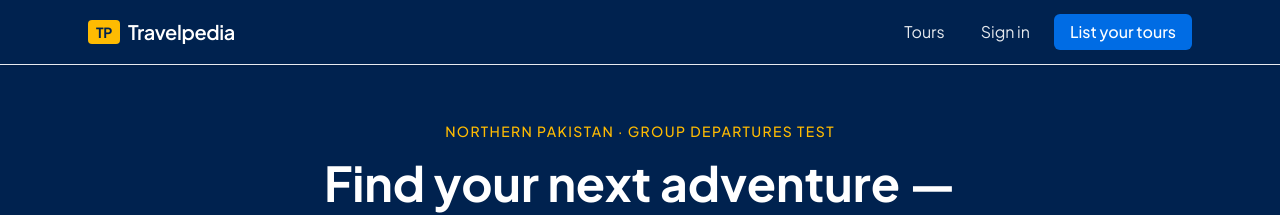
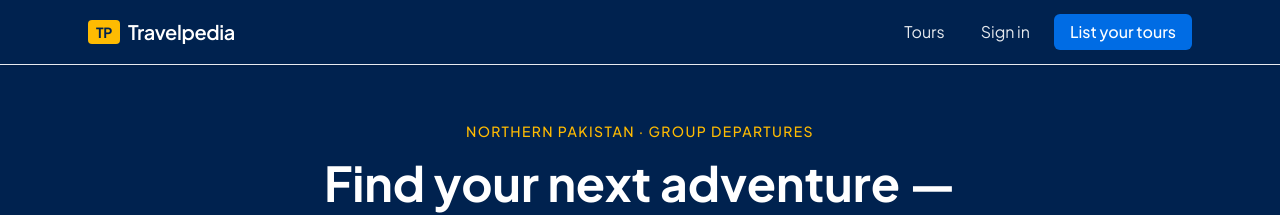
Before and after one commit to shehreee/travelpedia, a Next.js app: page / in a window 1280 px wide. Shown: the top 215 px of the page. Built offline with nearby package versions, Linux system fonts and the light colour scheme; no server answers; the database is empty.

Commit message:
revert test

```diff
--- a/src/app/page.tsx
+++ b/src/app/page.tsx
@@ -13,7 +13,7 @@ export default async function HomePage() {
       <section className="bg-tp-navy pb-16 pt-10 text-white sm:pb-20 sm:pt-14">
         <div className="mx-auto max-w-6xl px-4 sm:px-6">
           <p className="text-center text-sm font-medium uppercase tracking-widest text-tp-accent">
-            Northern Pakistan · Group departures Test
+            Northern Pakistan · Group departures
           </p>
           <h1 className="mx-auto mt-3 max-w-3xl text-center text-3xl font-bold leading-tight sm:text-4xl md:text-5xl">
             Find your next adventure — compare tours like on Booking and Agoda
```
